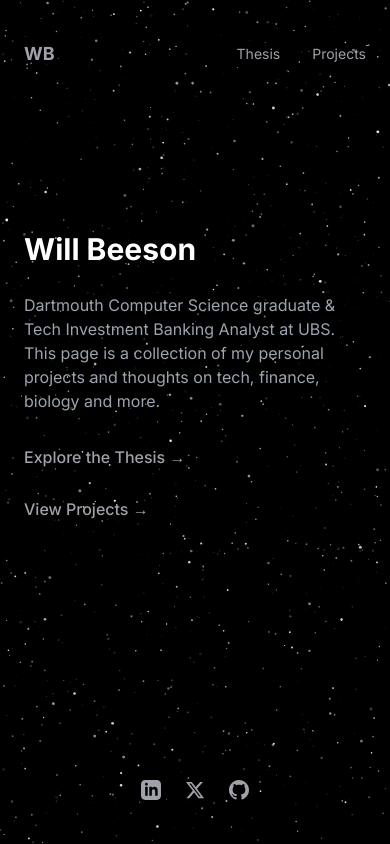
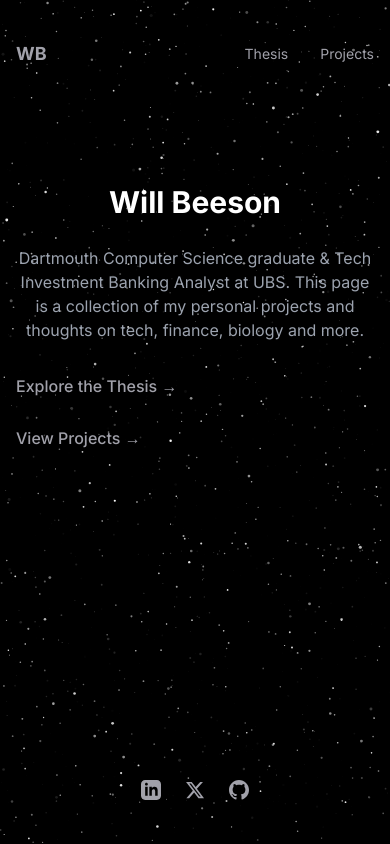
Before and after one commit to willbeeson1/wbee.me, a website built with Vite: page index.html in a window 390 px wide. Built offline with nearby package versions, Linux system fonts and the light colour scheme; a script that the page names is missing.

Commit message:
update for mobile

```diff
--- a/index.html
+++ b/index.html
@@ -41,23 +41,25 @@
             <div class="grid md:grid-cols-2 gap-8 items-center w-full">
 
                 <!-- Left Column: Text Content -->
-                <div class="fade-in text-left">
-                    <h1 class="text-3xl md:text-4xl lg:text-5xl font-bold text-white leading-tight mb-6">
+                <div class="fade-in order-last md:order-first">
+                    <h1
+                        class="text-3xl md:text-4xl lg:text-5xl font-bold text-white leading-tight mb-6 text-center md:text-left">
                         Will Beeson
                     </h1>
-                    <p class="text-base md:text-lg text-gray-400 mb-8">
+                    <p class="text-base md:text-lg text-gray-400 mb-8 text-center md:text-left">
                         Dartmouth Computer Science graduate & Tech Investment Banking Analyst at UBS. This page is a
                         collection of my
                         personal projects and thoughts on tech, finance, biology and more.
                     </p>
-                    <div class="flex flex-col sm:flex-row gap-6 font-medium">
+                    <div class="flex flex-col sm:flex-row gap-6 font-medium justify-center md:justify-start">
                         <a href="/pages/thesis.html" class="nav-link text-white">Explore the Thesis &rarr;</a>
                         <a href="/pages/projects.html" class="nav-link text-white">View Projects &rarr;</a>
                     </div>
                 </div>
 
                 <!-- Right Column: SVG Avatar Container -->
-                <div id="avatar-container" class="flex justify-center items-center">
+                <div id="avatar-container"
+                    class="flex justify-center items-center order-first md:order-last mb-8 md:mb-0">
                     <!-- Vivus.js will draw the SVG here -->
                 </div>
 
--- a/styles/main.css
+++ b/styles/main.css
@@ -113,3 +113,25 @@ main {
 footer .nav-link::after {
   display: none;
 } */
+
+/* --- Mobile Responsiveness --- */
+@media (max-width: 768px) {
+  body {
+    overflow-y: auto;
+    /* Enable vertical scrolling on mobile */
+    overflow-x: hidden;
+    /* Prevent horizontal scroll */
+  }
+
+  /* Stop centering content vertically on mobile, allow it to flow from the top */
+  main {
+    align-items: flex-start;
+    padding-top: 2rem;
+    padding-bottom: 2rem;
+  }
+
+  .content-wrapper {
+    padding: 1.5rem 1rem;
+    /* Adjust padding for smaller screens */
+  }
+}
```
